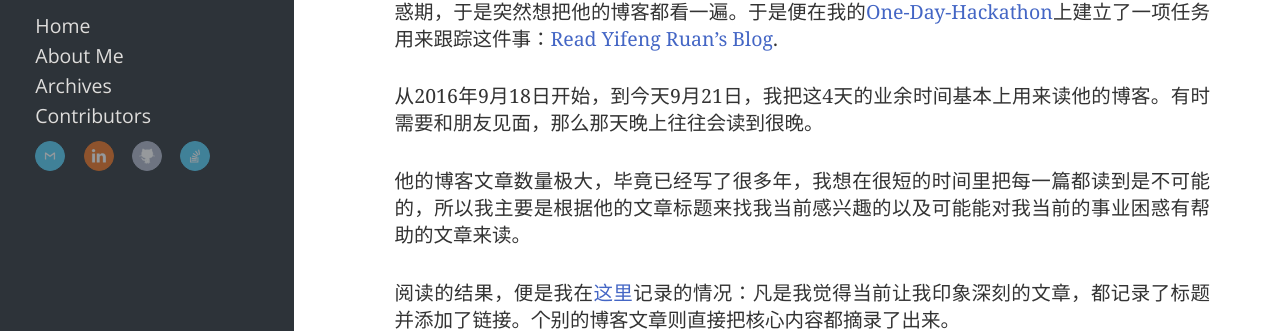
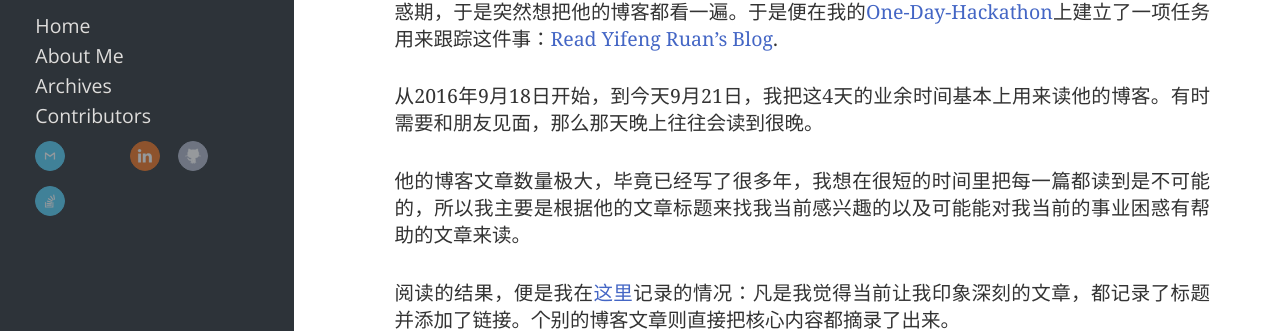
Before and after one commit to Tianhao25/yaobinwen.github.io, a Jekyll site: the page built from index.html, in a window 1280 px wide. Shown: the part 283-614 px from the top of the page. Built offline with Jekyll 4.4.1, drawn with Linux system fonts in a browser that asks for light colours; nearby versions of some CDN libraries; the list of posts is cut into pages by our own code; comment, search, counter and statistics services are not loaded.

Commit message:
Add twitter link.

```diff
--- a/_config.yml
+++ b/_config.yml
@@ -14,6 +14,9 @@ github_repo_url: https://github.com/yaobinwen/yaobinwen.github.io/
 
 # Email
 email: robin.wyb@gmail.com
+
+# Twitter
+twitter_user: yaobinwen
 
 # Linkedin
 linkedin_user: yaobinwen
--- a/_includes/header.html
+++ b/_includes/header.html
@@ -15,6 +15,9 @@
 		{% if site.email %}
 			<a class="email" href="mailto:{{ site.email }}" title="Email">Email</a>
 		{% endif %}
+        {% if site.twitter_user %}
+			<a class="twitter" href="https://twitter.com/{{ site.twitter_user }}" title="Twitter">Twitter</a>
+		{% endif %}
 		{% if site.linkedin_user %}
 			<a class="linkedin" href="https://www.linkedin.com/in/{{ site.linkedin_user }}" title="Linkedin">Linkedin</a>
 		{% endif %}
```
